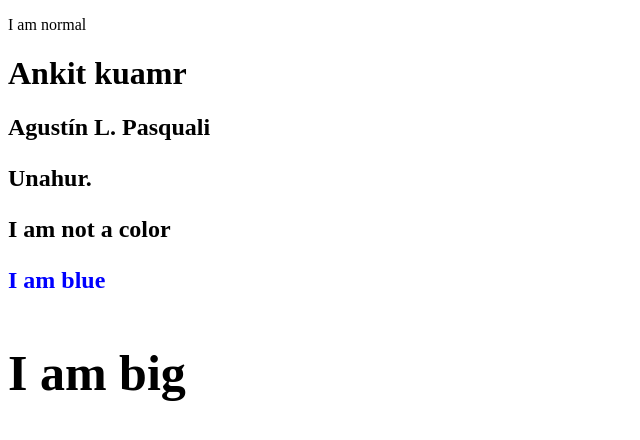
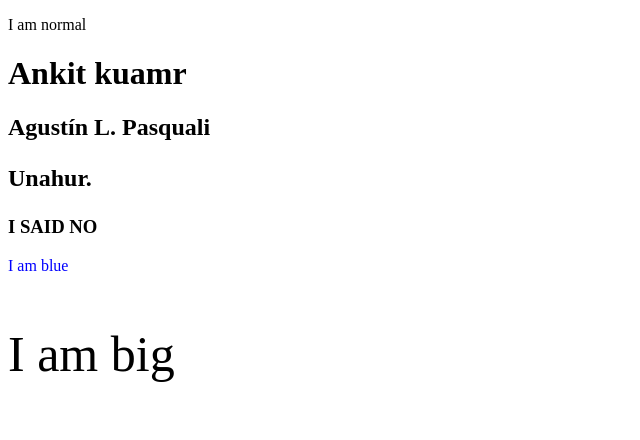
Before and after one commit to Ankit-Kum/project4unahur, a plain HTML site: page index.html in a window 1280 px wide. Shown: the whole page, without its empty margins (0-640 px from the left). Drawn offline with Linux system fonts and the light colour scheme.

Commit message:
rectifico mi modificacion

```diff
--- a/index.html
+++ b/index.html
@@ -6,7 +6,7 @@
 <h1>Ankit kuamr</h1>
 <h2>Agustín L. Pasquali<h2>
 <p>Unahur.</p>
-<p >I am not a color</p>
+<h3> I SAID NO </h3>
 <p style="color:blue;">I am blue</p>
 <p style="font-size:50px;">I am big</p>
 
```
